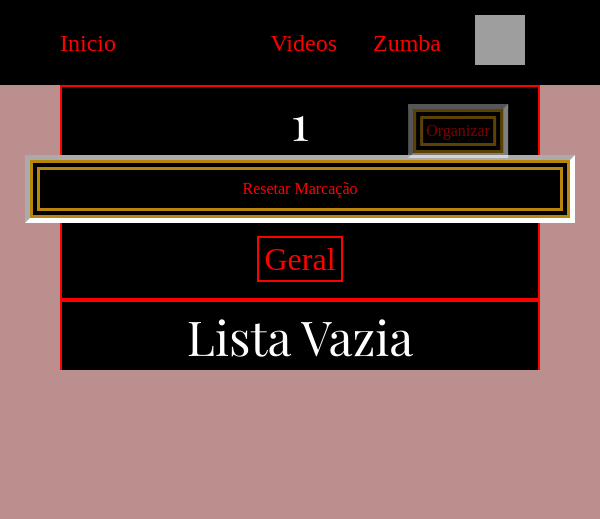
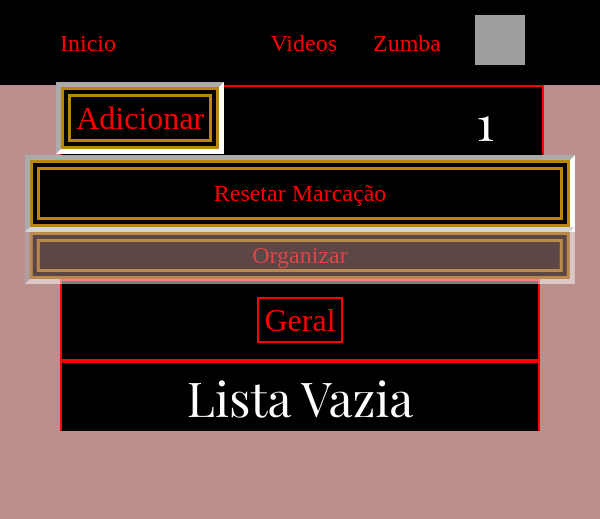
Before and after one commit to Duarts-D/Web-site-Academia-casa, a Django app: a page that uses apps/academia/templates/dashboard.html in a window 600 px wide. Shown: the top 519 px of the page. Run offline with Django 4.2, Linux system fonts and the light colour scheme; the visitor is signed in with stand-in values (Sample User, id 1); data that the repository does not hold is empty; some libraries are stand-ins or nearby versions; some web fonts are replaced; grey boxes are pictures that could not be loaded.

Commit message:
corrigito footer css , organizado css reponsivel para disponiveis mobile

```diff
--- a/apps/academia/templates/dashboard.html
+++ b/apps/academia/templates/dashboard.html
@@ -5,7 +5,10 @@
 
 {% block conteudo %}
 <section>
+    <div class="container__dia__adicionar">
+        <a href="#" >Adicionar</a>
     <p class="container__texto__segunda" id="dia_semanal">{{dia}}</p>
+    </div>
     <button type="button" class="video__container__concluido_js resetbutton">Resetar Marcação</button>
     <button id="organizarjs" class="video__container__concluido_js organizarjs" >Organizar</button>
 
--- a/setup/static/css/stylesv4.css
+++ b/setup/static/css/stylesv4.css
@@ -124,6 +124,39 @@
   opacity: 0;
 }
 
+/* Container container__dia__adicionar */
+.container__dia__adicionar{
+  display: flex;
+  width: 80%;
+  margin-left: 10%;
+  margin-right: 10%;
+  background-color: black;
+  border-top: 2px solid red;
+  border-right: 2px solid red;
+  border-left: 2px solid red;
+justify-content: center;
+}
+
+.container__dia__adicionar a{
+  position: absolute;
+  left: 10.2%;
+  top: 8%;
+  font-size: 16px;
+  color: red;
+  width: auto;
+  text-align: center;
+  padding: 2px;
+  border: 10px #b8860b double;
+  outline: 5px white inset;
+}
+
+.container__dia__adicionar a:hover{
+  color: white;
+}
+
+.container__dia__adicionar p{
+  border: none;
+}
 .container__texto__segunda{
   text-align: center;
   font-family: var(--fonte-geral);
@@ -474,6 +507,24 @@
     border-style: solid;
 
   }
+  /* Container dia  */
+  .container__dia__adicionar a{
+    top: auto;
+    position: absolute;
+    background-color: black;
+    margin-bottom: 4%;
+    font-size: 32px;
+    padding: 5px;
+}
+
+  .container__dia__adicionar p{
+    background-color: black;
+    color: white;
+    text-align: end;
+    width: 100%;
+  }
+
+  /* End container dia */
     /* Container Video-descricao */
 
   .video__container{
--- a/setup/static/css/sylejs.css
+++ b/setup/static/css/sylejs.css
@@ -217,6 +217,15 @@
         padding: 10px;
     }
 
+    .organizarjs{
+        display: inline-block;
+        position: relative;
+        left: 97.2%;
+        width: 90%;
+        padding: 0 5% 0 5%;
+        margin-top: 5px;
+    }
+
     .button__concluir {
         /* display: inline-block; */
         /* color: red; */
@@ -230,6 +239,8 @@
     .video__container__concluido_js{
         margin: 0 5% 0 5%;
     }
+
+
 }
 
 @media screen and (min-width: 500px)  and (max-width: 700px){
@@ -241,6 +252,18 @@
         width: 90%;
         margin: 0 10% 10px 10%;
         padding: 10px;
+        font-size: 24px;
+    }
+
+
+    .organizarjs{
+        display: inline-block;
+        position: relative;
+        left: 97.2%;
+        width: 90%;
+        padding: 0 5% 0 5%;
+        margin-top: 5px;
+        font-size: 24px;
     }
 
     .button__concluir {
@@ -259,3 +282,14 @@
         margin-top: 5px;
     }
 }
+
+@media screen and (min-width: 701px)  and (max-width: 1024px){
+    .resetbutton{
+        top: 16%;
+        display: inline;
+    }
+
+    .organizarjs{
+        z-index: 0;
+    }
+}
--- a/setup/static/js/viewport.js
+++ b/setup/static/js/viewport.js
@@ -5,7 +5,7 @@ export default function viewPort(){
     const bodyHeight = body.clientHeight;
     // Verifica se a altura do corpo é igual à altura da viewport
     if (bodyHeight >= viewportHeight) {
-        //
+        footer.style.opacity = 1
     } else {
         footer.classList.add('rodapebottom')
         footer.style.opacity = 1
```
Also changed, not shown: other parts of setup/static/css/stylesv4.css (+37 -2 lines).
